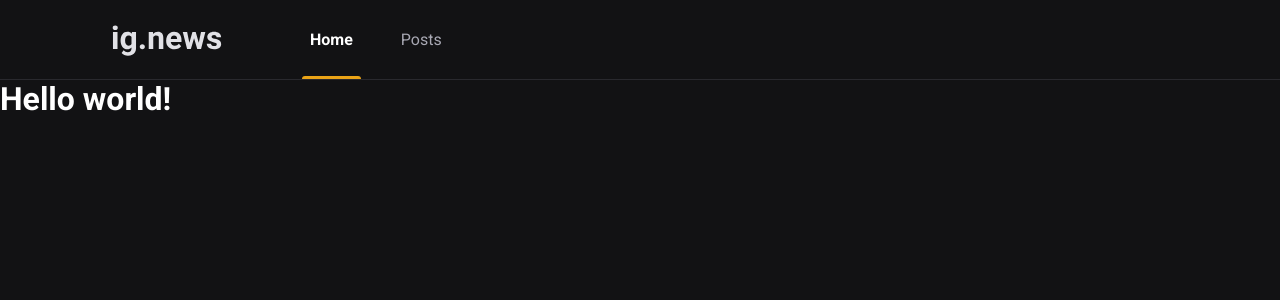
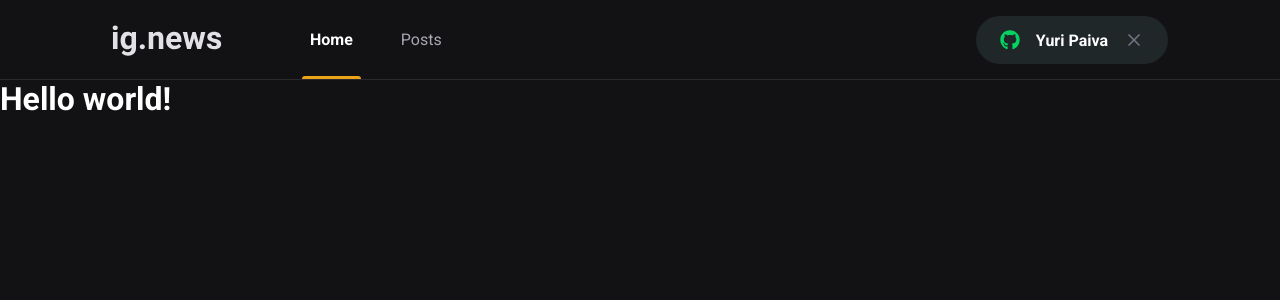
Before and after one commit to yuriqpaiva/ignews, a Next.js app: page / in a window 1280 px wide. Shown: the top 300 px of the page. Built offline with nearby package versions, Linux system fonts and the light colour scheme.

Commit message:
Add Sign In button component

```diff
--- a/package.json
+++ b/package.json
@@ -12,6 +12,7 @@
     "next": "12.2.0",
     "react": "18.2.0",
     "react-dom": "18.2.0",
+    "react-icons": "^4.4.0",
     "sass": "^1.53.0"
   },
   "devDependencies": {
--- a/src/components/Header/index.tsx
+++ b/src/components/Header/index.tsx
@@ -1,5 +1,6 @@
 import styles from "./styles.module.scss";
 import Image from "next/image";
+import { SignInButton } from "../SignInButton";
 
 export function Header() {
   return (
@@ -12,6 +13,7 @@
           </a>
           <a href="">Posts</a>
         </nav>
+        <SignInButton />
       </div>
     </header>
   );
--- a/src/components/Header/styles.module.scss
+++ b/src/components/Header/styles.module.scss
@@ -50,4 +50,9 @@
       }
     }
   }
+
+  button {
+    // All the way margin left
+    margin-left: auto;
+  }
 }
--- /dev/null
+++ b/src/components/SignInButton/index.tsx
@@ -0,0 +1,20 @@
+import styles from "./styles.module.scss";
+import { FaGithub } from "react-icons/fa";
+import { FiX } from "react-icons/fi";
+
+export function SignInButton() {
+  const isUserLoggedIn = true;
+
+  return isUserLoggedIn ? (
+    <button type="button" className={styles.signInButton}>
+      <FaGithub color="#04d361" />
+      Yuri Paiva
+      <FiX color="#737380" className={styles.closeIcon}/>
+    </button>
+  ) : (
+    <button type="button" className={styles.signInButton}>
+      <FaGithub color="#eba417" />
+      Sign in with Github
+    </button>
+  );
+}
--- /dev/null
+++ b/src/components/SignInButton/styles.module.scss
@@ -0,0 +1,32 @@
+.signInButton {
+  height: 3rem;
+  border-radius: 3rem;
+  background: var(--gray-850);
+  border: 0;
+  padding: 0 1.5rem;
+
+  display: flex;
+  align-items: center;
+  justify-content: center;
+
+  color: var(--white);
+  font-weight: bold;
+
+  svg {
+    width: 20px;
+    height: 20px;
+  }
+
+  svg.closeIcon {
+    margin-left: 1rem;
+  }
+
+  svg:first-child {
+    margin-right: 1rem;
+  }
+
+  transition: filter 0.2s;
+  &:hover {
+    filter: brightness(0.8);
+  }
+}
--- a/src/styles/global.scss
+++ b/src/styles/global.scss
@@ -4,6 +4,7 @@
   --gray-100: #e1e1e6;
   --gray-300: #a8a8b3;
   --gray-800: #29292e;
+  --gray-850: #1f2729;
   --gray-900: #121214;
 
   --cyan-500: #61dafb;
```
Also changed, not shown: 1 other file (tests, documents, lock files or other folders).
